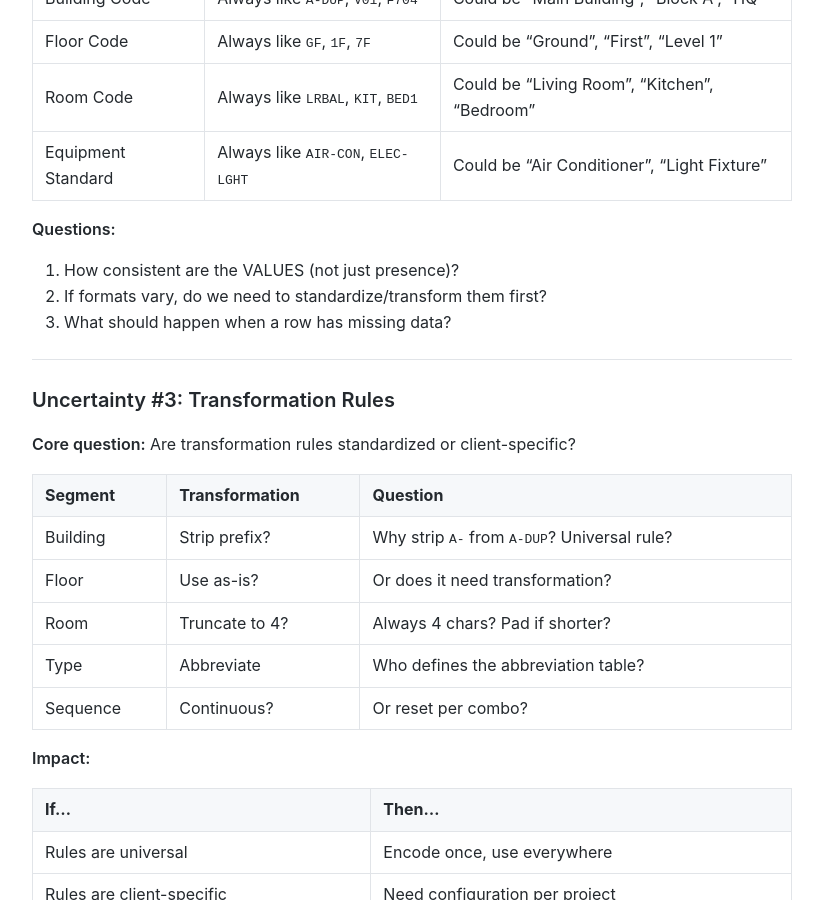
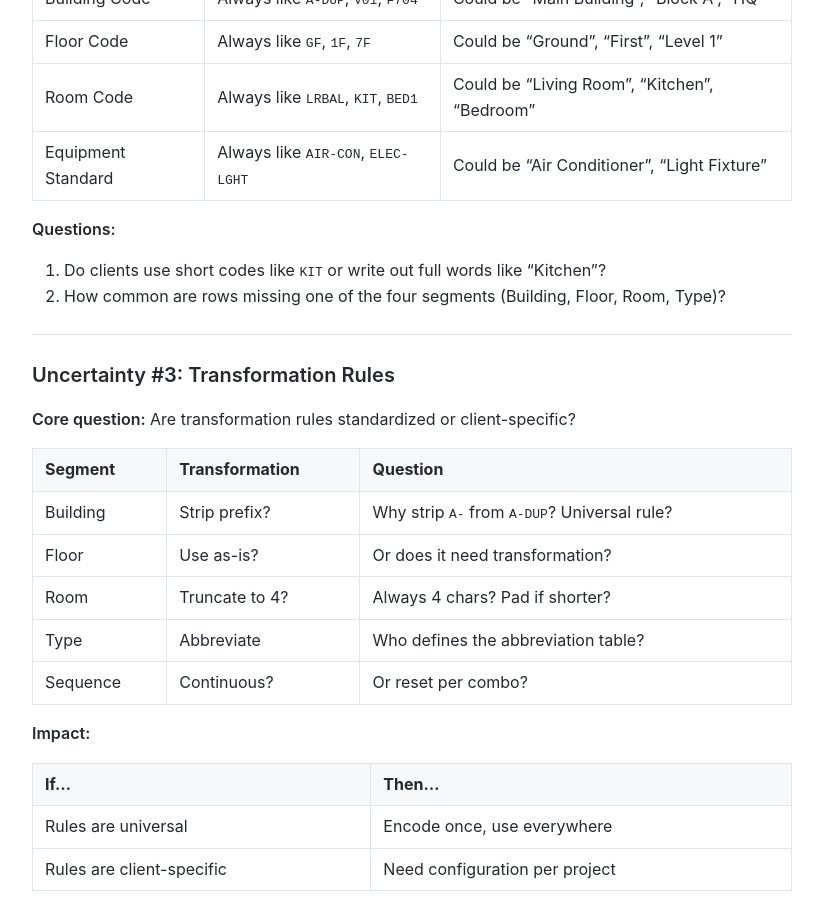
Before and after one commit to MariusWilsch/public-wilsch-ai-pages, a Jekyll site: the page built from project/archibus-fm-assistant/asset-code-generator-design.md, in a window 1280 px wide and 900 px high, scrolled down 2969 px. Shown: the whole window, without its empty margins (228-1051 px from the left). Built offline with Jekyll 4.4.1, drawn with Linux system fonts in a browser that asks for light colours; our own code applies the rules of GitHub Pages for plain Markdown files.

Commit message:
Sync from hippocampus 2026-01-25

```diff
--- a/project/archibus-fm-assistant/asset-code-generator-design.md
+++ b/project/archibus-fm-assistant/asset-code-generator-design.md
@@ -110,9 +110,8 @@ with raw data            2. Transform each segment          Equipment Codes
 | Equipment Standard | Always like `AIR-CON`, `ELEC-LGHT` | Could be "Air Conditioner", "Light Fixture" |
 
 **Questions:**
-1. How consistent are the VALUES (not just presence)?
-2. If formats vary, do we need to standardize/transform them first?
-3. What should happen when a row has missing data?
+1. Do clients use short codes like `KIT` or write out full words like "Kitchen"?
+2. How common are rows missing one of the four segments (Building, Floor, Room, Type)?
 
 ---
 
```
